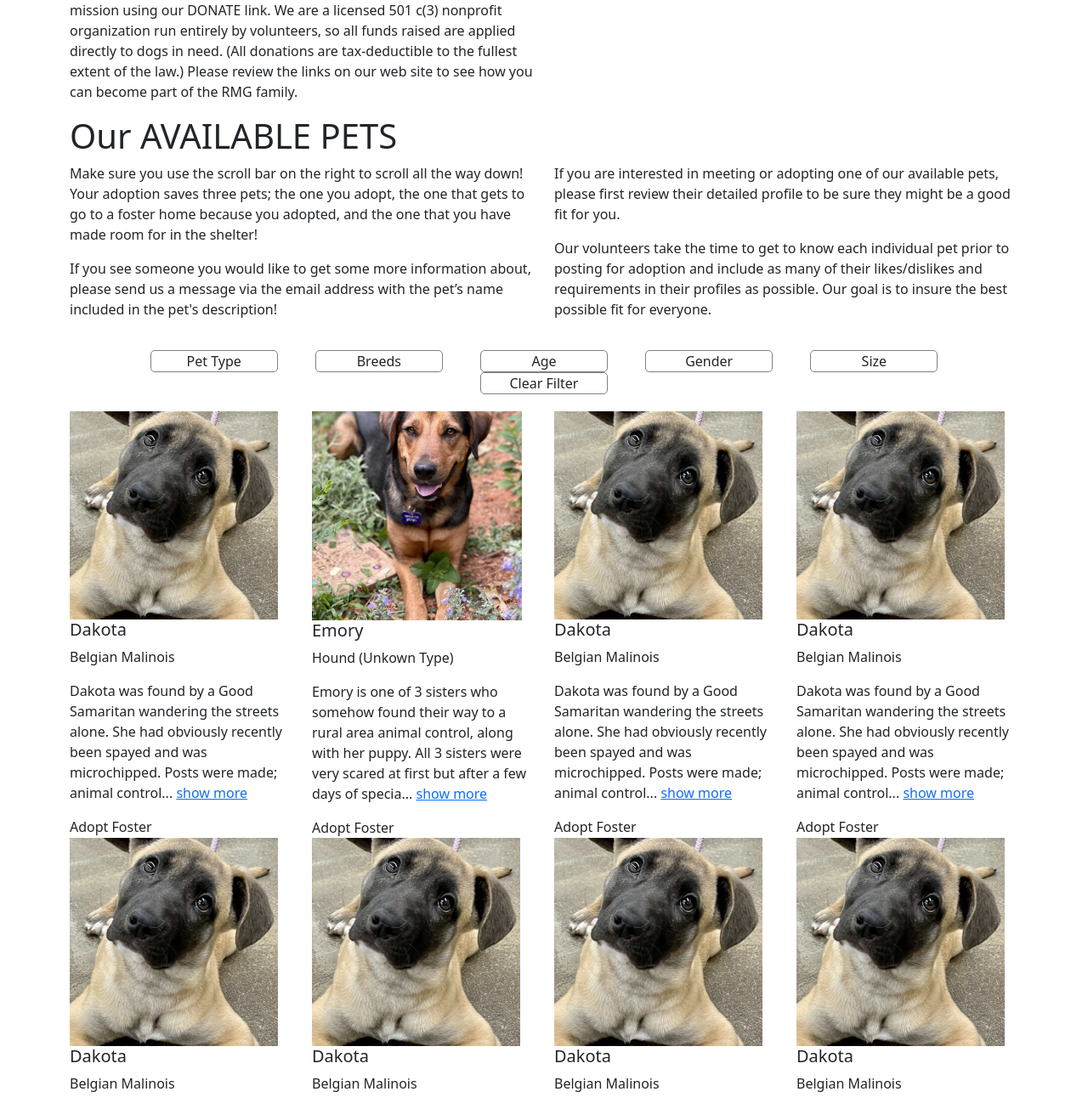
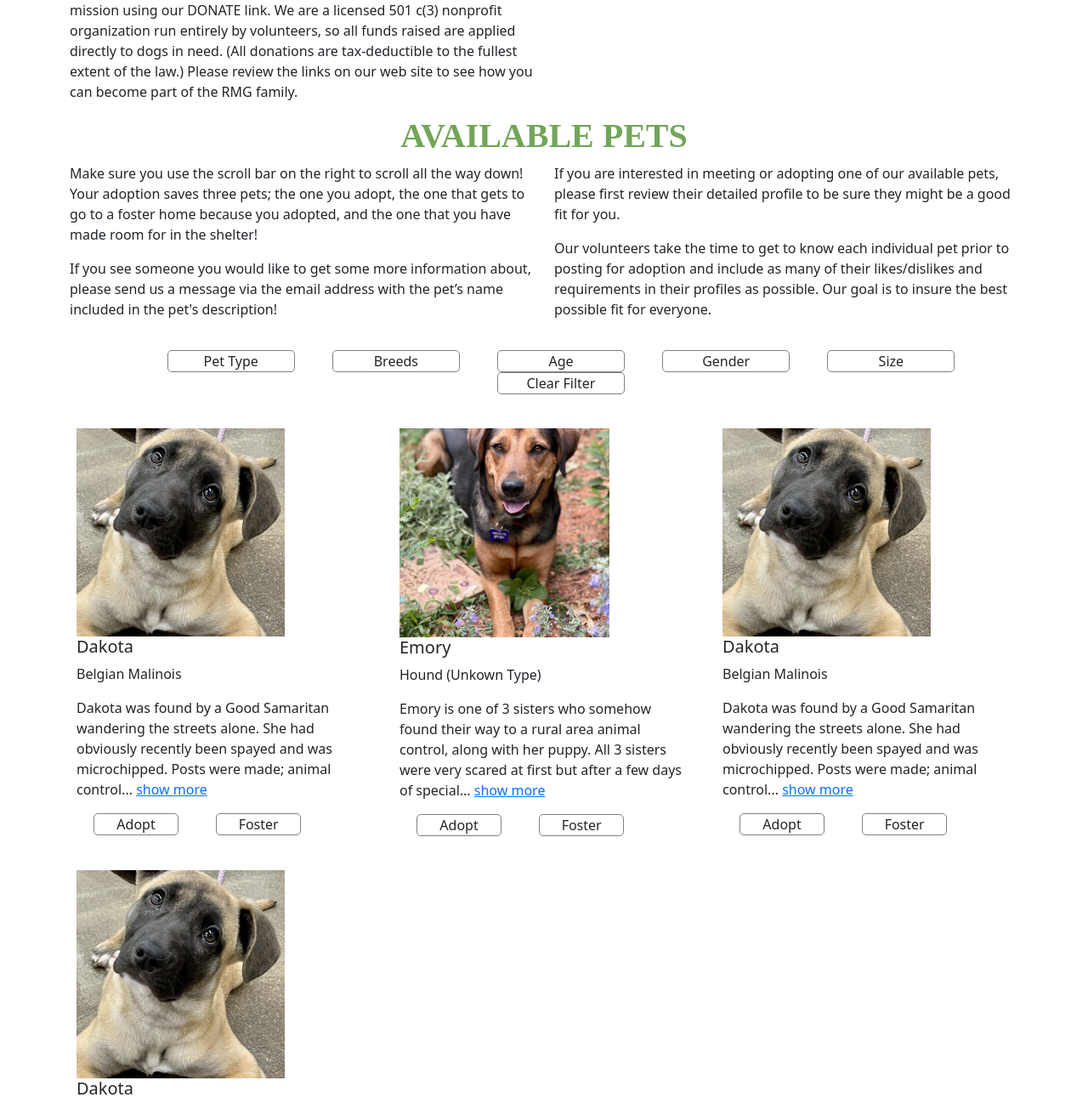
Before and after one commit to jessicaliu42/Final_Project_3, a plain HTML site: page index.html in a window 1280 px wide. Shown: the part 822-2120 px from the top of the page at 85% size. Drawn offline with nearby package versions, Linux system fonts and the light colour scheme.

Commit message:
update html and css

```diff
--- a/css/style.css
+++ b/css/style.css
@@ -74,6 +74,7 @@ button, input[type="submit"], input[type="reset"] {
 .filter{
     text-align: center;
     margin: 20px;
+    width: 100%;
 }
 .filter button{
     border: 1px grey;
@@ -82,3 +83,19 @@ button, input[type="submit"], input[type="reset"] {
     margin: 0px 20px 0px 20px;
     border-radius: 5px;
 }
+.petInfo{
+    padding: 20px;
+}
+.petInfo button{
+    border: 1px grey;
+    border-style: solid;
+    width: 100px;
+    margin: 0px 20px 0px 20px;
+    border-radius: 5px;
+}
+.availablePeth1{
+    text-align: center;
+    font-family: rockwell;
+    font-weight: bold;
+    color:#71A557;
+}
--- a/index.html
+++ b/index.html
@@ -108,7 +108,7 @@
             </div>
                         </div>
             <div class="container">
-              <h1>Our AVAILABLE PETS</h1>
+              <h1 class="availablePeth1">AVAILABLE PETS</h1>
               <div class="row">
                 <div class="col-sm">
               <p>Make sure you use the scroll bar on the right to scroll all the way down! Your adoption saves three pets; the one you adopt, the one that gets to go to a foster home because you adopted, and the one that you have made room for in the shelter!
@@ -149,7 +149,7 @@
                       <img src="assets/Emory 1.png">
                       <h5>Emory</h5>
                       <p>Hound (Unkown Type)</p>
-                      <p>Emory is one of 3 sisters who somehow found their way to a rural area animal control, along with her puppy. All 3 sisters were very scared at first but after a few days of specia... <a href="#">show more</a></p>
+                      <p>Emory is one of 3 sisters who somehow found their way to a rural area animal control, along with her puppy. All 3 sisters were very scared at first but after a few days of special... <a href="#">show more</a></p>
                       <button>Adopt</button>
                       <button>Foster</button>
                   </div>
@@ -188,7 +188,7 @@
                       <button>Foster</button>
                   </div>
                   <div class="col petInfo">
-                      <img src="assets/Dakota1dog1.png">
+                      <img src=" assets/Dakota1dog1.png">
                       <h5>Dakota</h5>
                       <p>Belgian Malinois</p>
                       <p>Dakota was found by a Good Samaritan wandering the streets alone. She had obviously recently been spayed and was microchipped. Posts were made; animal control... <a href="#">show more</a></p>
```
